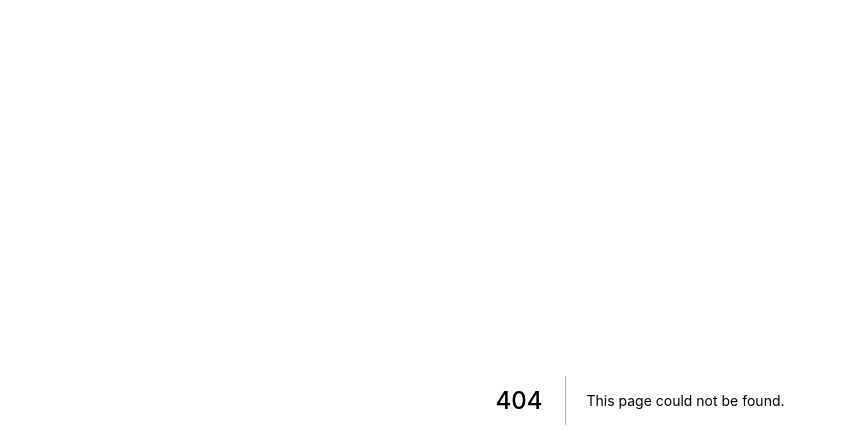
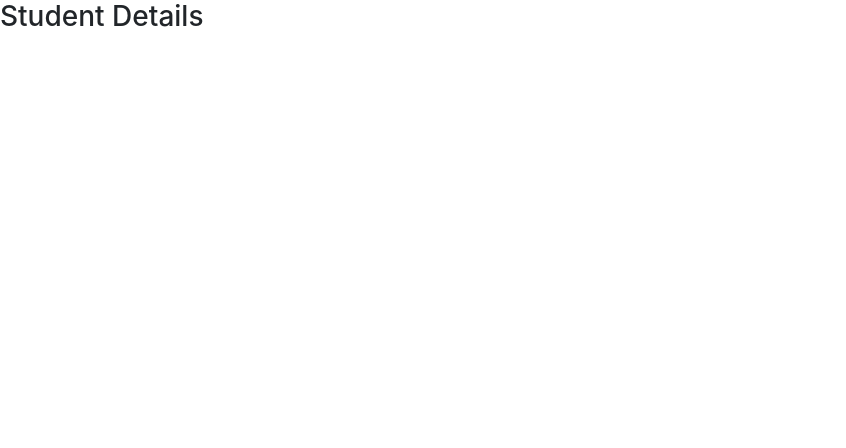
Before and after one commit to jibon969/nextjs_core, a Next.js app: page /student/1 in a window 1280 px wide. Before the commit this address had no page. Shown: the top 448 px of the page, without its empty margins (0-846 px from the left). Built offline with nearby package versions, Linux system fonts and the light colour scheme.

Commit message:
added student page

```diff
--- /dev/null
+++ b/src/pages/student/[id].js
@@ -0,0 +1,14 @@
+import React from 'react';
+
+const StudentDetailPage = () => {
+
+    return (
+        <div>
+           <h3>Student Details</h3>
+        </div>
+    );
+};
+
+
+
+export default StudentDetailPage;
```
